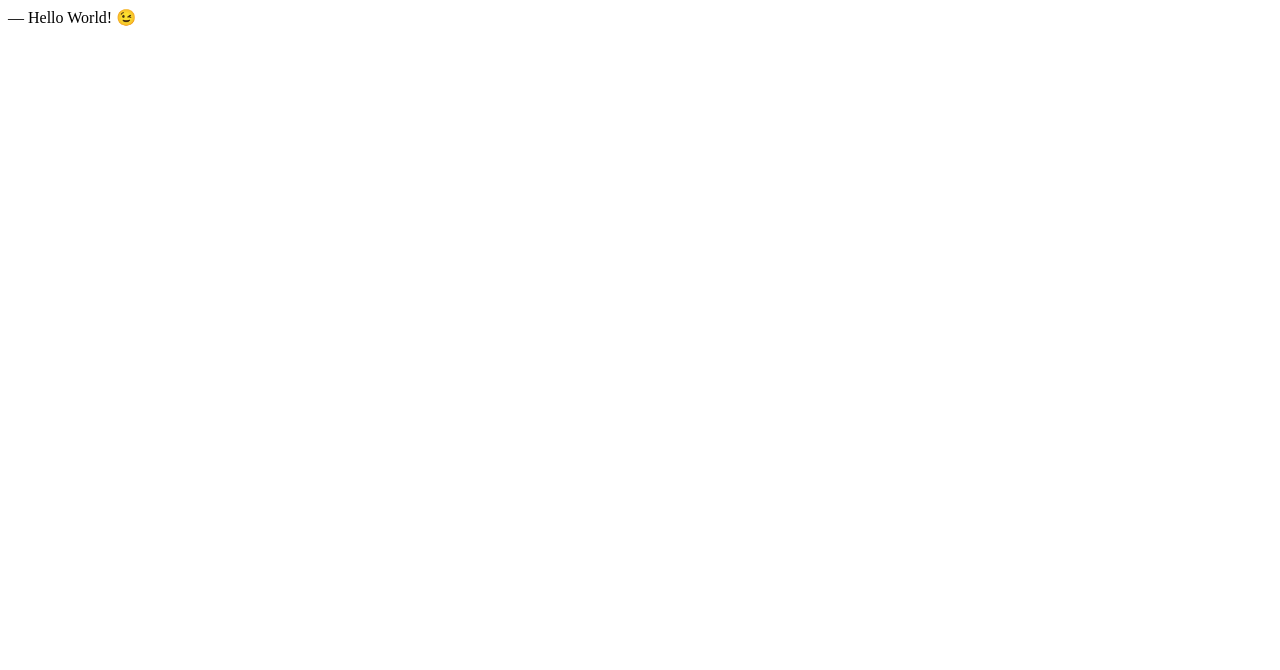
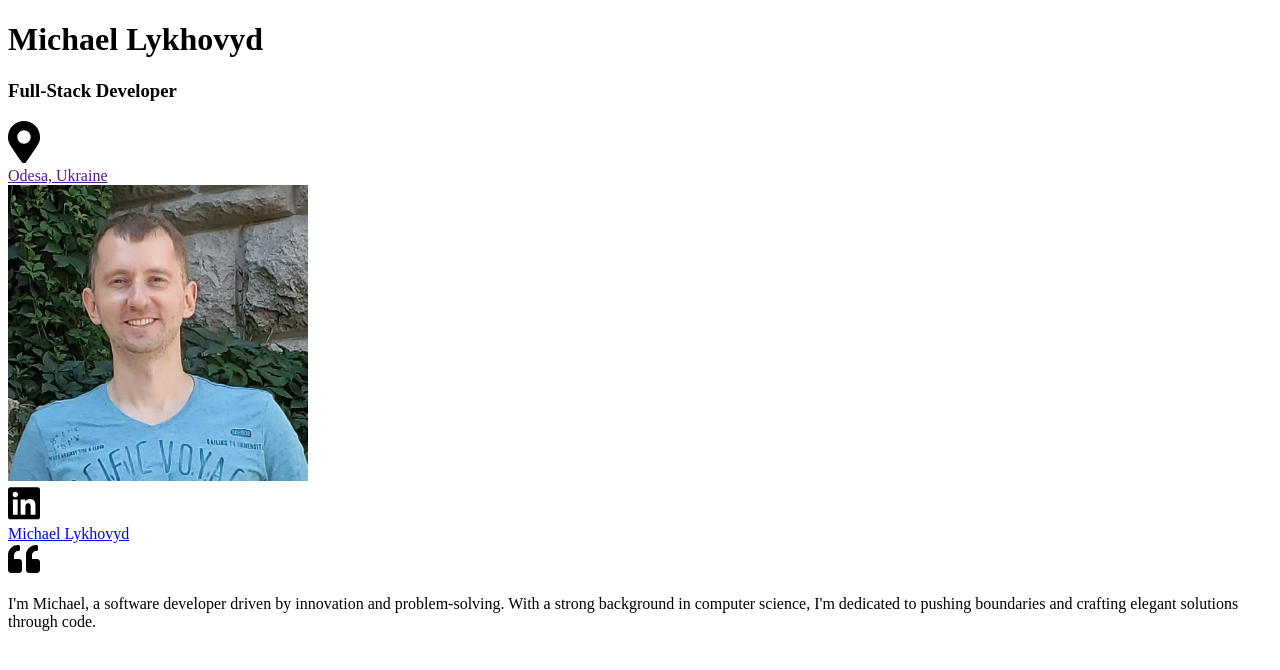
Before and after one commit to Nepalcem/homepage, a plain HTML site: page index.html in a window 1280 px wide. Drawn offline with Linux system fonts and the light colour scheme.

Commit message:
Resume Content

```diff
--- a/index.html
+++ b/index.html
@@ -7,7 +7,81 @@
 </head>
 
 <body>
-    ― Hello World! &#x1F609;
+    <main>
+        <div class="resume">
+            <div class="container">
+                <div class="resume__block">
+                    <h1 class="contact-info__header">Michael Lykhovyd</h1>
+                    <h3 class="contact-info__sub-header">Full-Stack Developer</h3>
+
+                    <div class="contact_info_container fh">
+                        <div class="contact-info__block">
+                            <a href="" rel="author" class="contact-info__item">
+                                <div class="contact-info__item-icon-wrapper">
+                                    <svg class="contact-info__item-icon" xmlns="http://www.w3.org/2000/svg"
+                                        viewBox="0 0 384 512" width="32">
+                                        <path d="M172.268 501.67C26.97 291.031 0 269.413 0 192 0 85.961 85.961 0 192
+                                    0s192 85.961 192 192c0 77.413-26.97 99.031-172.268 309.67-9.535
+                                    13.774-29.93 13.773-39.464 0zM192 272c44.183 0 80-35.817
+                                    80-80s-35.817-80-80-80-80 35.817-80 80 35.817 80 80 80z"></path>
+                                    </svg>
+                                </div>
+                                <span>Odesa, Ukraine</span>
+                            </a>
+                        </div>
+
+                        <div class="contact-info__block contact-info__block--center">
+                            <img class="contact-info__avatar" src="assets/Michael-lykhovid-linkedin.jpg" alt="Avatar"
+                                width="300" />
+                        </div>
+
+                        <div class="contact-info__block">
+                            <a href="https://www.linkedin.com/in/michael-lykhovyd/" rel="author"
+                                class="contact-info__item">
+                                <div class="contact-info__item-icon-wrapper">
+                                    <svg class="contact-info__item-icon" xmlns="http://www.w3.org/2000/svg"
+                                        viewBox="0 0 448 512" width="32">
+                                        <path d="M416 32H31.9C14.3 32 0 46.5 0 64.3v383.4C0 465.5 14.3 480 31.9
+                                480H416c17.6 0 32-14.5 32-32.3V64.3c0-17.8-14.4-32.3-32-32.3zM135.4
+                                416H69V202.2h66.5V416zm-33.2-243c-21.3 0-38.5-17.3-38.5-38.5S80.9 96
+                                102.2 96c21.2 0 38.5 17.3 38.5 38.5 0 21.3-17.2 38.5-38.5 38.5zm282.1
+                                243h-66.4V312c0-24.8-.5-56.7-34.5-56.7-34.6 0-39.9 27-39.9
+                                54.9V416h-66.4V202.2h63.7v29.2h.9c8.9-16.8 30.6-34.5 62.9-34.5 67.2
+                                0 79.7 44.3 79.7 101.9V416z"></path>
+                                    </svg>
+                                </div>
+                                <span>Michael Lykhovyd</span>
+                            </a>
+                        </div>
+                    </div>
+                </div>
+            </div>
+
+            <div class="container">
+                <div class="resume__block">
+                    <div class="intro">
+                        <div class="intro__icon-wrapper">
+                            <svg class="intro__icon" xmlns="http://www.w3.org/2000/svg" viewBox="0 0 512 512" width="32">
+                                <path d="M464 256h-80v-64c0-35.3 28.7-64 64-64h8c13.3 0 24-10.7
+                        24-24V56c0-13.3-10.7-24-24-24h-8c-88.4 0-160 71.6-160 160v240c0
+                        26.5 21.5 48 48 48h128c26.5 0 48-21.5
+                        48-48V304c0-26.5-21.5-48-48-48zm-288 0H96v-64c0-35.3 28.7-64
+                        64-64h8c13.3 0 24-10.7 24-24V56c0-13.3-10.7-24-24-24h-8C71.6
+                        32 0 103.6 0 192v240c0 26.5 21.5 48 48 48h128c26.5 0 48-21.5
+                        48-48V304c0-26.5-21.5-48-48-48z"></path>
+                            </svg>
+                        </div>
+                        <p class="intro_text">
+                            I'm Michael, a software developer driven by innovation and
+                            problem-solving. With a strong background in computer science,
+                            I'm dedicated to pushing boundaries and crafting elegant
+                            solutions through code.
+                        </p>
+                    </div>
+                </div>
+            </div>
+        </div>
+    </main>
 </body>
 
 </html>
```
Also changed, not shown: assets/Michael-lykhovid-linkedin.jpg (added).
